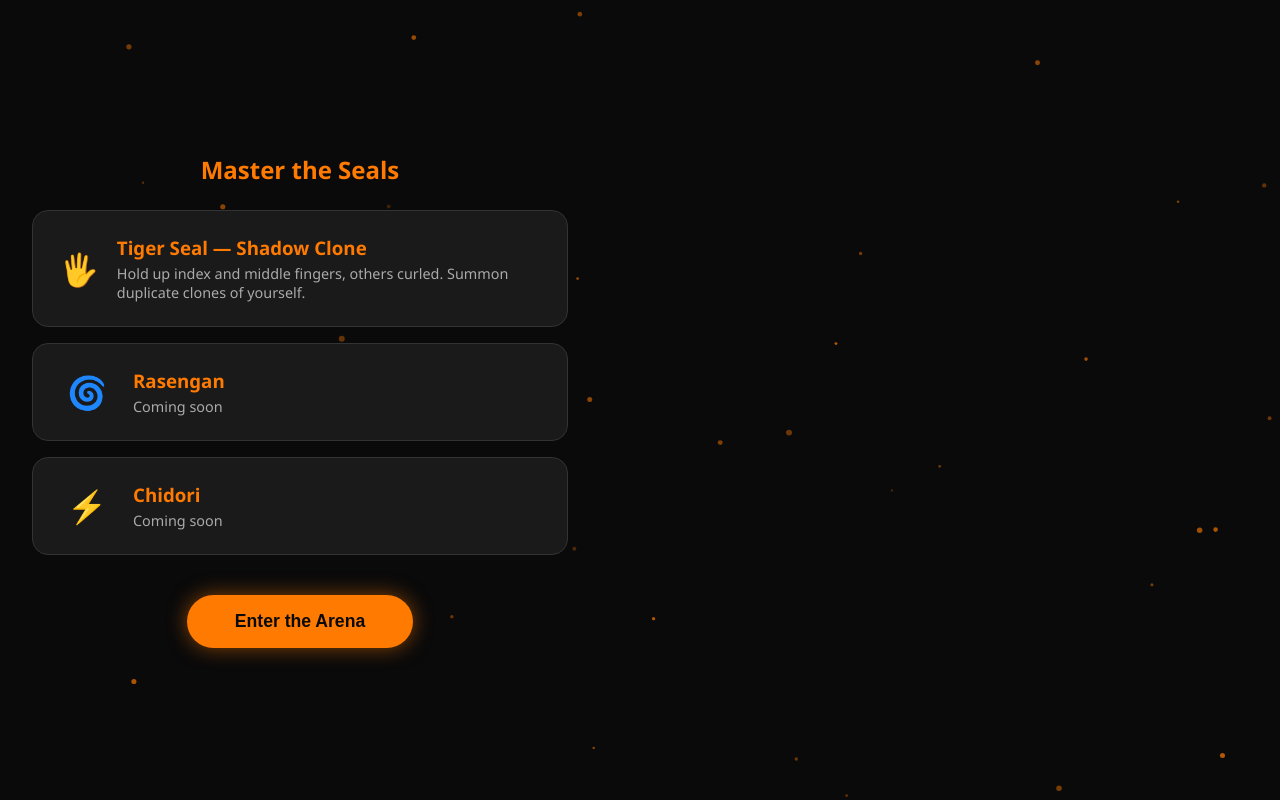
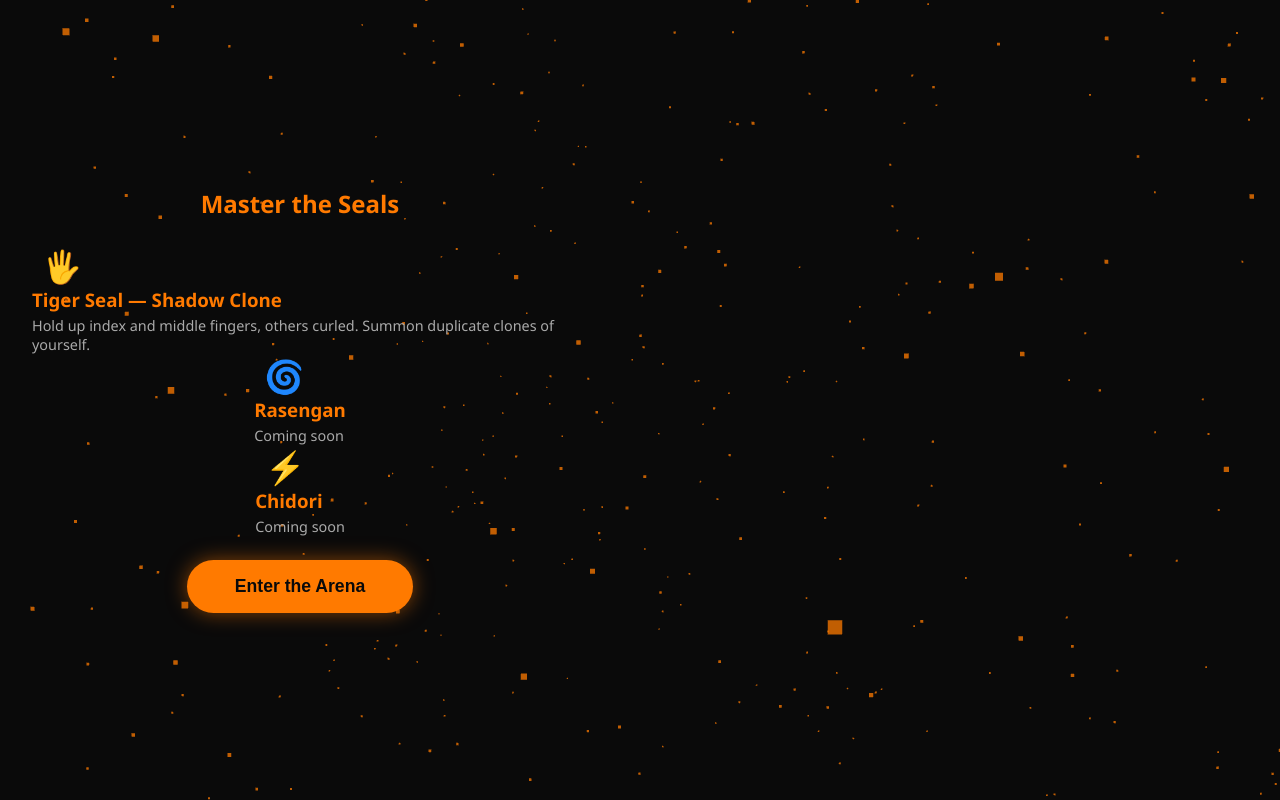
Before and after one commit to devanandanachandran/naruto-shadow-clone, a website built with Vite: page index.html in a window 1280 px wide. Both pictures are taken after a click on the button "Begin". Built offline with nearby package versions, Linux system fonts and the light colour scheme.

Commit message:
Add Three.js particle background and GSAP-powered screen transitions

```diff
--- a/index.html
+++ b/index.html
@@ -67,28 +67,10 @@
       max-width: 600px;
     }
 
-    .jutsu-card {
-      background: #1a1a1a;
-      border: 1px solid #333;
-      border-radius: 16px;
-      padding: 1.5rem;
-      margin-bottom: 1rem;
-      width: 100%;
-      display: flex;
-      align-items: center;
-      gap: 1rem;
-      opacity: 0;
-      transform: translateX(-30px);
-      animation: slideIn 0.5s ease forwards;
-    }
 
-    .jutsu-card:nth-child(2) { animation-delay: 0.2s; }
-    .jutsu-card:nth-child(3) { animation-delay: 0.4s; }
-    .jutsu-card:nth-child(4) { animation-delay: 0.6s; }
 
-    @keyframes slideIn {
-      to { opacity: 1; transform: translateX(0); }
-    }
+
+
 
     .jutsu-icon {
       font-size: 2rem;
@@ -136,24 +118,26 @@
       letter-spacing: 1px;
     }
 
-    #particle-bg {
+
+
+#three-bg {
   position: fixed;
   top: 0;
   left: 0;
   width: 100vw;
   height: 100vh;
   z-index: 0;
-  pointer-events: none;
 }
 
 .screen {
   z-index: 1;
   position: relative;
+  background: transparent; /* let the 3D scene show through */
 }
   </style>
 </head>
 <body>
-   <canvas id="particle-bg"></canvas>
+   <canvas id="three-bg"></canvas>
   <div id="title-screen" class="screen active">
     <h1>SHADOW CLONE JUTSU</h1>
     <p>Real hand-sign detection, powered by your webcam</p>
--- a/main.js
+++ b/main.js
@@ -1,3 +1,10 @@
+import { initBackground } from './three-bg.js';
+import gsap from 'gsap';
+
+initBackground();
+
+
+
 import { HandLandmarker, FilesetResolver } from '@mediapipe/tasks-vision';
 
 const video = document.getElementById('webcam');
@@ -9,42 +16,8 @@
 const HOLD_DURATION = 600; // milliseconds
 const CLONE_MODE_DURATION = 6000; // effect lasts 6 seconds
 const CLONE_DELAYS = [300, 600, 900]; // ms behind real-time, one per clone
-const bgCanvas = document.getElementById('particle-bg');
-const bgCtx = bgCanvas.getContext('2d');
-bgCanvas.width = window.innerWidth;
-bgCanvas.height = window.innerHeight;
 
-const embers = Array.from({ length: 40 }, () => ({
-  x: Math.random() * bgCanvas.width,
-  y: Math.random() * bgCanvas.height,
-  radius: Math.random() * 2 + 1,
-  speed: Math.random() * 0.5 + 0.2,
-  drift: Math.random() * 0.4 - 0.2,
-  opacity: Math.random() * 0.5 + 0.2
-}));
 
-function animateEmbers() {
-  bgCtx.clearRect(0, 0, bgCanvas.width, bgCanvas.height);
-
-  embers.forEach((ember) => {
-    ember.y -= ember.speed;
-    ember.x += ember.drift;
-
-    if (ember.y < 0) {
-      ember.y = bgCanvas.height;
-      ember.x = Math.random() * bgCanvas.width;
-    }
-
-    bgCtx.beginPath();
-    bgCtx.arc(ember.x, ember.y, ember.radius, 0, Math.PI * 2);
-    bgCtx.fillStyle = `rgba(255, 122, 0, ${ember.opacity})`;
-    bgCtx.fill();
-  });
-
-  requestAnimationFrame(animateEmbers);
-}
-
-animateEmbers();
 
 document.querySelectorAll('.jutsu-card').forEach((card) => {
   card.addEventListener('mousemove', (e) => {
@@ -66,17 +39,32 @@
 });
 
 function switchScreen(fromScreen, toScreen) {
-  fromScreen.style.animation = 'none';
-  toScreen.style.animation = 'none';
+  gsap.to(fromScreen, {
+    opacity: 0,
+    scale: 0.95,
+    duration: 0.4,
+    ease: 'power2.in',
+    onComplete: () => {
+      fromScreen.classList.remove('active');
+      toScreen.classList.add('active');
+      gsap.fromTo(
+        toScreen,
+        { opacity: 0, scale: 1.05 },
+        { opacity: 1, scale: 1, duration: 0.5, ease: 'power2.out' }
+      );
 
-  fromScreen.classList.remove('active');
-  toScreen.classList.add('active');
-
-  toScreen.style.clipPath = 'circle(0% at 50% 50%)';
-  toScreen.style.transition = 'clip-path 0.6s ease';
-
-  requestAnimationFrame(() => {
-    toScreen.style.clipPath = 'circle(150% at 50% 50%)';
+      // If entering instructions screen, stagger the jutsu cards in
+      if (toScreen.id === 'instructions-screen') {
+        gsap.from('.jutsu-card', {
+          opacity: 0,
+          x: -40,
+          duration: 0.6,
+          stagger: 0.15,
+          ease: 'power2.out',
+          delay: 0.2,
+        });
+      }
+    },
   });
 }
 
@@ -90,6 +78,8 @@
 });
 
 
+
+
 let lastCaptureTime = 0;
 let handLandmarker;
 let currentGesture = 'Unknown';
@@ -101,16 +91,7 @@
 const instructionsScreen = document.getElementById('instructions-screen');
 const liveScreen = document.getElementById('live-screen');
 
-document.getElementById('start-btn').addEventListener('click', () => {
-  titleScreen.classList.remove('active');
-  instructionsScreen.classList.add('active');
-});
 
-document.getElementById('enter-btn').addEventListener('click', async () => {
-  instructionsScreen.classList.remove('active');
-  liveScreen.classList.add('active');
-  await init(); // only start the camera + model once the user actually enters
-});
 
 
 async function captureFrame(now) {
@@ -259,13 +240,7 @@
 
   captureFrame(now); // keep recording, always, regardless of clone mode
 
-  if (cloneModeActive) {
-    if (now > cloneModeEndTime) {
-      cloneModeActive = false;
-    } else {
-      drawClones(now);
-    }
-  }
+
 
   if (results.landmarks && results.landmarks.length > 0) {
     const hand = results.landmarks[0];
--- a/package.json
+++ b/package.json
@@ -12,6 +12,8 @@
     "vite": "^8.1.1"
   },
   "dependencies": {
-    "@mediapipe/tasks-vision": "^0.10.35"
+    "@mediapipe/tasks-vision": "^0.10.35",
+    "gsap": "^3.15.0",
+    "three": "^0.185.1"
   }
 }
--- /dev/null
+++ b/three-bg.js
@@ -0,0 +1,51 @@
+import * as THREE from 'three';
+
+export function initBackground() {
+  const canvas = document.getElementById('three-bg');
+  const renderer = new THREE.WebGLRenderer({ canvas, alpha: true, antialias: true });
+  renderer.setSize(window.innerWidth, window.innerHeight);
+  renderer.setPixelRatio(window.devicePixelRatio);
+
+  const scene = new THREE.Scene();
+  const camera = new THREE.PerspectiveCamera(
+    60,
+    window.innerWidth / window.innerHeight,
+    0.1,
+    1000
+  );
+  camera.position.z = 30;
+
+  // Build a floating particle field
+  const particleCount = 900;
+  const positions = new Float32Array(particleCount * 3);
+  for (let i = 0; i < particleCount * 3; i++) {
+    positions[i] = (Math.random() - 0.5) * 80;
+  }
+
+  const geometry = new THREE.BufferGeometry();
+  geometry.setAttribute('position', new THREE.BufferAttribute(positions, 3));
+
+  const material = new THREE.PointsMaterial({
+    color: 0xff7a00,
+    size: 0.25,
+    transparent: true,
+    opacity: 0.75,
+  });
+
+  const particles = new THREE.Points(geometry, material);
+  scene.add(particles);
+
+  function animate() {
+    particles.rotation.y += 0.0007;
+    particles.rotation.x += 0.0002;
+    renderer.render(scene, camera);
+    requestAnimationFrame(animate);
+  }
+  animate();
+
+  window.addEventListener('resize', () => {
+    camera.aspect = window.innerWidth / window.innerHeight;
+    camera.updateProjectionMatrix();
+    renderer.setSize(window.innerWidth, window.innerHeight);
+  });
+}
```
Also changed, not shown: 1 other file.
